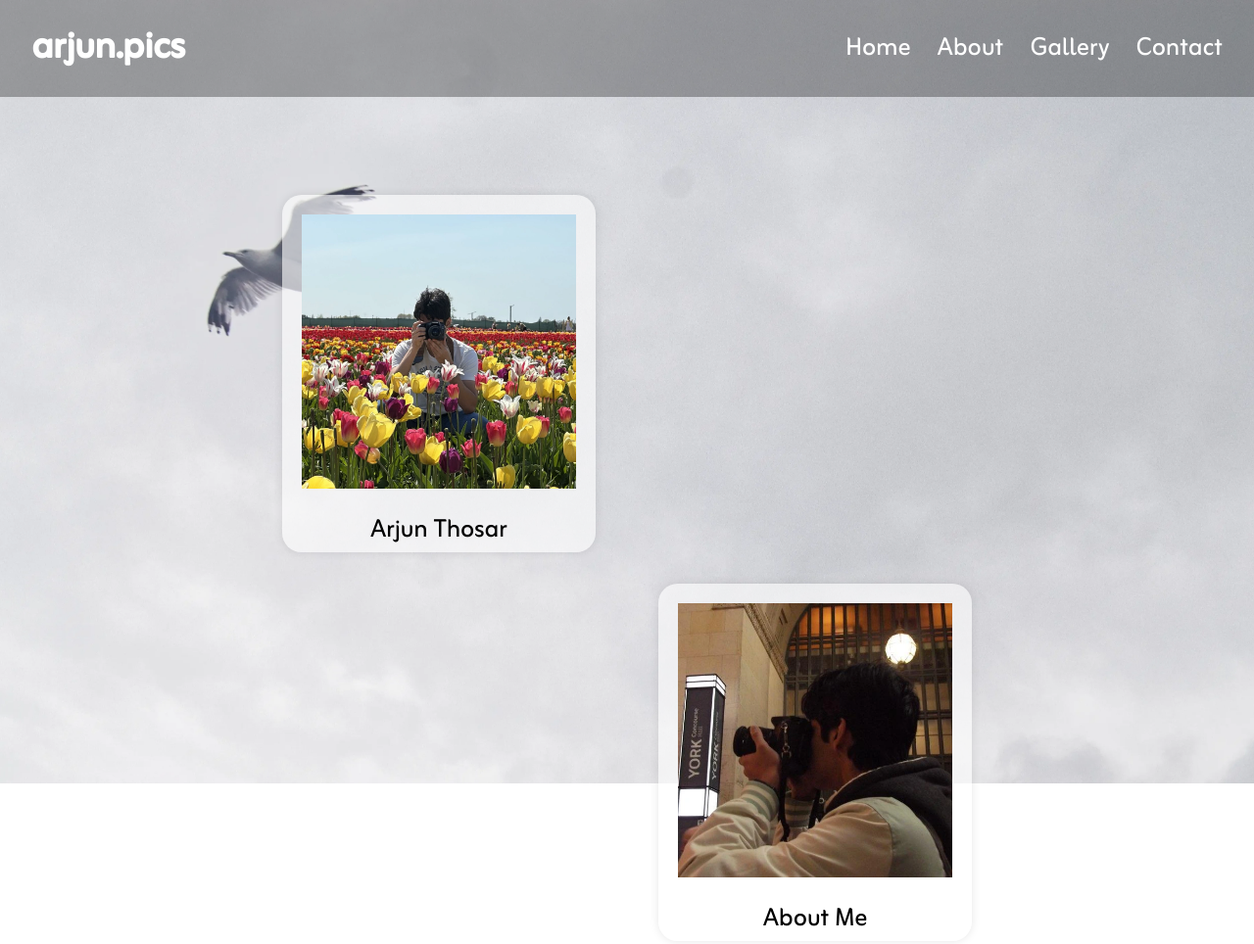
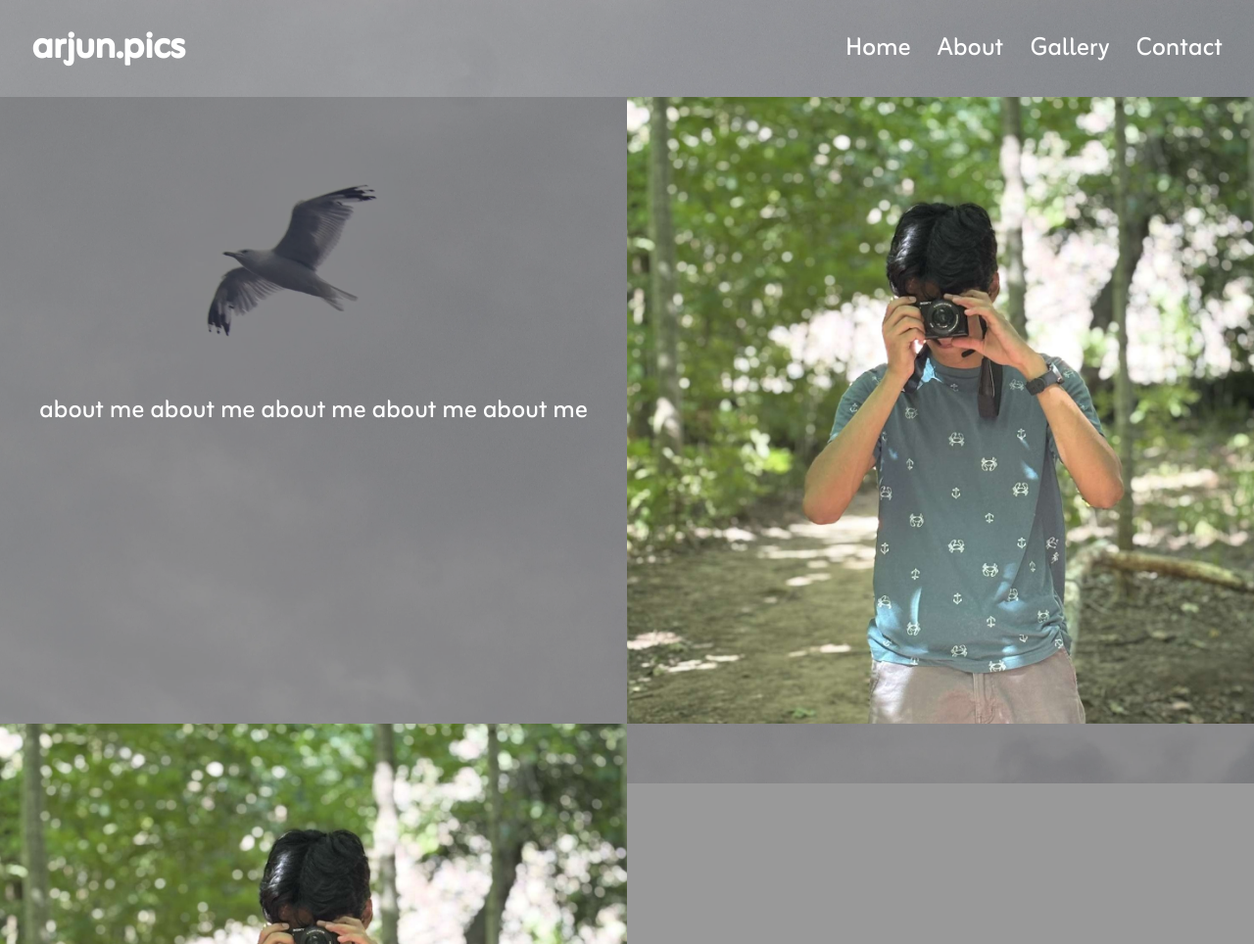
Before and after one commit to arjunthosar/portfolio, a website: page public/about.html in a window 1280 px wide. Shown: the top 964 px of the page at 98% size. Drawn offline with Linux system fonts and the light colour scheme.

Commit message:
about page -> added better animations, text containers, and images

```diff
--- a/public/about.html
+++ b/public/about.html
@@ -24,24 +24,24 @@
         </nav>
     </header>
 
-    <div class="about-containers">
-        <div class="about-image-container-left"><img src="assets/aboutimg1.webp" alt="About Image" class="about-image"><p class="about-text">
-            Arjun Thosar
-        </p></div>
-        <div class="about-image-container-right"><img src="assets/aboutimg3.webp" alt="About Image" class="about-image"><p class="about-text">
-            About Me
-        </p></div>
-        <div class="about-image-container-left"><img src="assets/aboutimg6.webp" alt="About Image" class="about-image"><p class="about-text">
-            About Me
-        </p></div>
-        <div class="about-image-container-right"><img src="assets/aboutimg5.webp" alt="About Image" class="about-image"><p class="about-text">
-            About Me
-        </p></div>
+    <div class="about-row" >
+        <div class="about-text-container"><p class="about-text-left">about me about me about me about me about me</p></div>
+        <img class="about-image-right" src="assets/about-img1.jpg" alt="About Image">
     </div>
 
-    <footer>
+    <div class="about-row">
+        <img class="about-image-left" src="assets/about-img1.jpg" alt="About Image">
+        <div class="about-text-container"><p class="about-text-right">about me about me about me about me about me</p></div>
+    </div>
+
+    <div class="about-row">
+        <div class="about-text-container"><p class="about-text-left">about me about me about me about me about me</p></div>
+        <img class="about-image-right" src="assets/about-img1.jpg" alt="About Image">
+    </div>
+
+    <!-- <footer>
         <p>Arjun Thosar</p>
-    </footer>
+    </footer> -->
 
     <script src="js/about.js"></script>
 </body>
--- a/public/css/stylesheet.css
+++ b/public/css/stylesheet.css
@@ -199,7 +199,10 @@ nav a {
 .banner p {
     font-size: 2rem;
 }
+
+
 /* about page */
+
 
 #aboutBackground {
     position: fixed;
@@ -224,13 +227,58 @@ nav a {
     opacity: 1;
 }
 
+.about-row {
+    display: flex;
+    flex-direction: row;
+    align-items: stretch;
+    width: 100vw;
+    aspect-ratio: 2;
+    max-height: 100vh;
+    justify-content: space-between;
+}
 
-.about-image {
-    height: 40vh;
+.about-image-left, .about-image-right {
+    max-height: 100vh;
+    width:50%;
     object-fit: cover;
     display: block;
-    padding: 20px;
     aspect-ratio: 1;
+    right: 0;
+    opacity: 0;
+}
+
+.about-text-container {
+    background-color: rgba(0, 0, 0, 0.4);
+    margin: 0 auto;
+    height: 100%;
+    transition: opacity .7s ease-in;
+    opacity: 0;
+    width: 100%;
+    display: flex;
+    justify-content: center;
+    align-items: center;
+}
+
+.about-text-left, .about-text-right {
+    text-align: center;
+    margin: 0 auto;
+    font-size: 2rem;
+    opacity: 0;
+    color: #fff;
+}
+
+.about-image-left.visible, .about-text-left.visible {
+    animation: fadeInLeft .7s ease-in-out;
+    opacity: 1;
+}
+
+.about-image-right.visible, .about-text-right.visible {
+    animation: fadeInRight .7s ease-in-out;
+    opacity: 1;
+}
+
+.about-text-container.visible {
+    opacity: 1;
 }
 
 @keyframes fadeInLeft {
@@ -240,7 +288,7 @@ nav a {
 	}
 	100% {
 		opacity: 1;
-        transform: translateX(-15vw);
+        transform: translateX(0);
 	}
 }
 
@@ -251,44 +299,30 @@ nav a {
 	}
 	100% {
 		opacity: 1;
-        transform: translateX(15vw);
+        transform: translateX(0);
 	}
 }
 
-.about-containers {
-    align-items: center;
-    justify-content: center;
-    display: flex;
-    flex-direction: column;
-    flex-wrap: wrap;
-    margin: 100px 0;
-    gap: 2rem;
-    width: 100vw;
-}
-
-.about-image-container-left, .about-image-container-right {
-    display: flex;
-    flex-direction: column;
-    align-items: center;
-    justify-content: center;
-    width: fit-content;
-    height: fit-content;
-    background-color: rgba(255, 255, 255, 0.6);
-    border-radius: 20px;
-    box-shadow: 0 0 10px 0 rgba(0,0,0,0.1);
-    opacity: 0;
-    transition: opacity 0.3s ease-out;
-}
-
-.about-image-container-left {
-    transform: translateX(-15vw);
-}
-
-.about-image-container-right {
-    transform: translateX(15vw);
-}
 
 @media (max-width: 768px) {
+    .about-row {
+        position: relative;
+        aspect-ratio: auto;
+    }
+
+    .about-text-container {
+        position: absolute;
+        aspect-ratio: 1;
+        height: auto;
+        margin-top: 50px;
+    }
+
+    .about-image-left, .about-image-right {
+        width: 100%;
+        max-height: auto;
+        margin-top: 50px;
+    }
+
     @keyframes fadeInLeft {
         0% {
             opacity: 0;
@@ -310,29 +344,8 @@ nav a {
             transform: translateX(0vw);
         }
     }
-    .about-image-container-left {
-        transform: translateX(-0vw);
-    }
-
-    .about-image-container-right {
-        transform: translateX(0vw);
-    }
 }
 
-
-.about-image-container-left.visible {
-    animation: fadeInLeft 0.75s ease-out;
-    opacity: 1;
-}
-
-.about-image-container-right.visible {
-    animation: fadeInRight 0.75s ease-out;
-    opacity: 1;
-}
-
-.about-text {
-    font-size: 2rem;
-}
 
 footer {
     position: relative;
@@ -350,7 +363,10 @@ footer p {
     bottom: 0;
 }
 
+
 /* gallery page */
+
+
 #gallery-page {
     transition: background-color 2s ease-in-out;
 }
--- a/public/js/about.js
+++ b/public/js/about.js
@@ -23,7 +23,7 @@ const observer = new IntersectionObserver((entries) => {
     threshold: 0.2 // Trigger when 20% visible
 });
 
-document.querySelectorAll('.about-image-container-left, .about-image-container-right').forEach(el => {
+document.querySelectorAll('.about-image-left, .about-image-right, .about-text-left, .about-text-right, .about-text-container').forEach(el => {
     observer.observe(el);
 });
 
```
Also changed, not shown: public/assets/about-img1.jpg (added).
